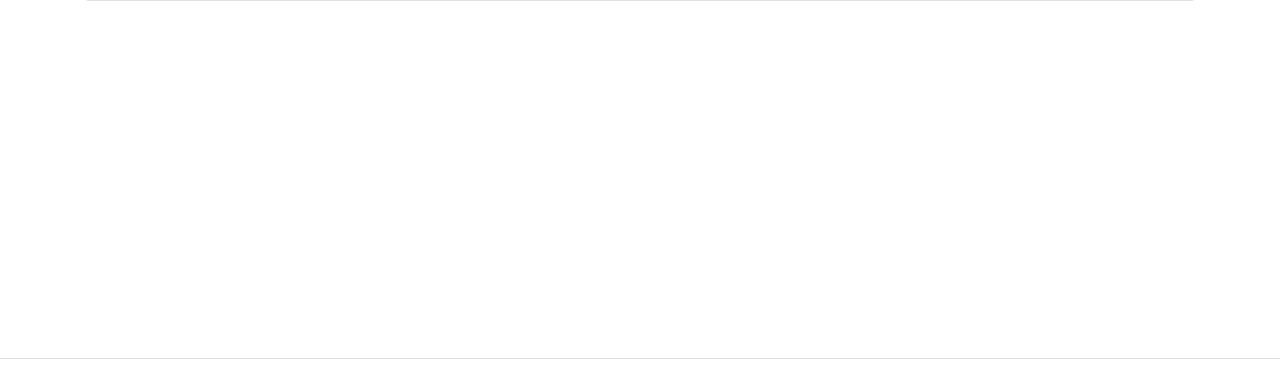
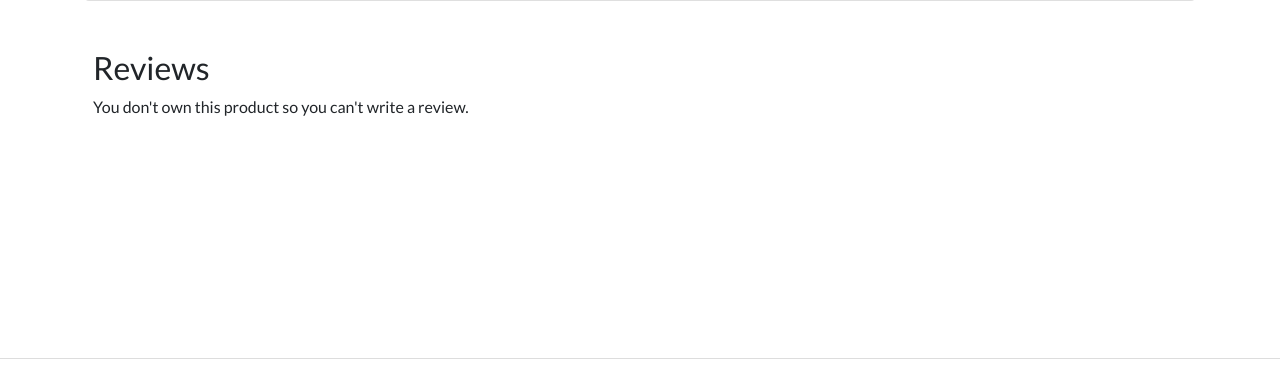
Before and after one commit to AlenKrga1/FreelanceSolution, a Django app: template products/templates/product_item.html in a window 1280 px wide. Shown: the part 359-734 px from the top of the page. Run offline with Django 3.2, Linux system fonts and the light colour scheme; the template is opened without the code that fills it, so the values that code supplies are empty; some libraries are stand-ins or nearby versions; some web fonts are replaced.

Commit message:
Started working on ProductReview, bug fixing

```diff
--- a/products/admin.py
+++ b/products/admin.py
@@ -1,5 +1,6 @@
-from .models import Product, UserProduct
+from .models import Product, UserProduct, ProductReview
 from django.contrib import admin
 
 admin.site.register(Product)
 admin.site.register(UserProduct)
+admin.site.register(ProductReview)
--- a/products/templates/product_item.html
+++ b/products/templates/product_item.html
@@ -23,15 +23,39 @@
                     <h5>Price: <strong>{{ product.price }}EUR</strong></h5>
                 </div>
                 <div class="col-xs-12 col-md-6 product-details-center-right">
-                    <h5>Quantity <input name="quantity" type="number" value="1"/></h5>
+                    <h5>Quantity <input name="quantity" type="number" value="1" /></h5>
                 </div>
             </div>
             <div class="row my-4 mx-2 align-content-center">
                 <div class="col col-xs-12">
-                    <button type="submit" class="btn btn-primary btn-block" style="font-size: 1.5em;">Add to cart</button>
+                    <button type="submit" class="btn btn-primary btn-block" style="font-size: 1.5em;">Add to
+                        cart</button>
                 </div>
             </div>
         </form>
     </div>
+    <br>
+    <div class="row justify-content-between mx-2">
+        <h2>Reviews</h2>
+        {% if owns_product %}
+        <button class="btn btn-primary">Write a review</button>
+        {% endif %}
+    </div>
+    <div class="row mx-2">
+        {% if not owns_product %}
+        <p>You don't own this product so you can't write a review.</p>
+        {% endif %}
+    </div>
+    {% for review in reviews %}
+    <div class="card my-4">
+        <div class="row">
+            <div class="col col-xs-12 m-4">
+                <h6 class="card-title"><strong>{{ request.user.username }}</strong></h6>
+                <h5 class="card-title">{{ review.title }}</h5>
+                <p class="card-text">{{ review.review }}</p>
+            </div>
+        </div>
+    </div>
+    {% endfor %}
 </div>
 {% endblock %}
```
Also changed, not shown: accounts/views.py (+15 -2 lines), products/models.py (+9 -0 lines), products/templates/write_review.html (added, +34 -0 lines), products/views.py (+5 -2 lines), products/migrations/0006_productreview.py (added).
